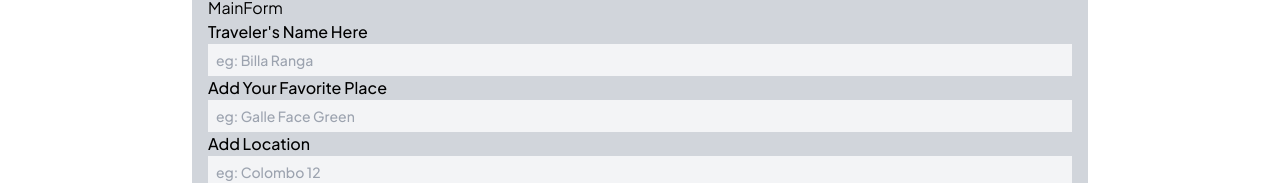
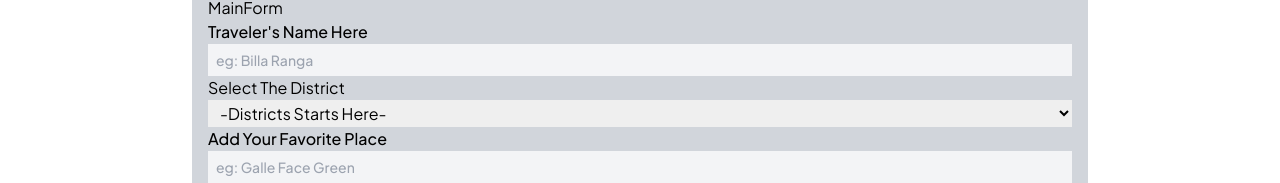
Before and after one commit to mshajid/cyberdude-challenges, a React (Vite) app in the folder javascript/03-react-js/09-react-firebase-stack/: page /add-place in a window 1280 px wide. Shown: the part 296-479 px from the top of the page. Built offline with nearby package versions, Linux system fonts and the light colour scheme.

Commit message:
feat: added the select value to the input field

```diff
--- /dev/null
+++ b/javascript/03-react-js/09-react-firebase-stack/src/Components/FormSelect.jsx
@@ -0,0 +1,17 @@
+const FormSelect = ({ label, name }) => {
+  return (
+    <div className="flex flex-col">
+      <label htmlFor={name}>{label}</label>
+      <select name={name} className="px-2 py-0.5 outline-none">
+        <option value={""}>-Districts Starts Here-</option>
+        <option value={"colombo"}>Colombo</option>
+        <option value={"trincomalee"}>Trincomalee</option>
+        <option value={"batticaloa"}>Batticaloa</option>
+        <option value={"badulla"}>Badulla</option>
+        <option value={"kandy"}>Kandy</option>
+        <option value={"nuwara-eliya"}>Nuwara Eliya</option>
+      </select>
+    </div>
+  );
+};
+export default FormSelect;
--- a/javascript/03-react-js/09-react-firebase-stack/src/Components/MainForm.jsx
+++ b/javascript/03-react-js/09-react-firebase-stack/src/Components/MainForm.jsx
@@ -1,13 +1,14 @@
 import { useForm } from "react-hook-form";
 import FormInput from "./FormInput";
 import FormButton from "./FormButton";
+import FormSelect from "./FormSelect";
 
 const MainForm = () => {
   const { register, handleSubmit } = useForm();
 
   const formSubmit = (data) => {
-    return console.log(data)
-  }
+    return console.log(data);
+  };
 
   return (
     <form onSubmit={handleSubmit(formSubmit)}>
@@ -18,6 +19,7 @@ const MainForm = () => {
         placeholder={"eg: Billa Ranga"}
         register={register("travelerName")}
       />
+      <FormSelect label={"Select The District"}/>
       <FormInput
         label={"Add Your Favorite Place"}
         name={"favoritePlace"}
```
